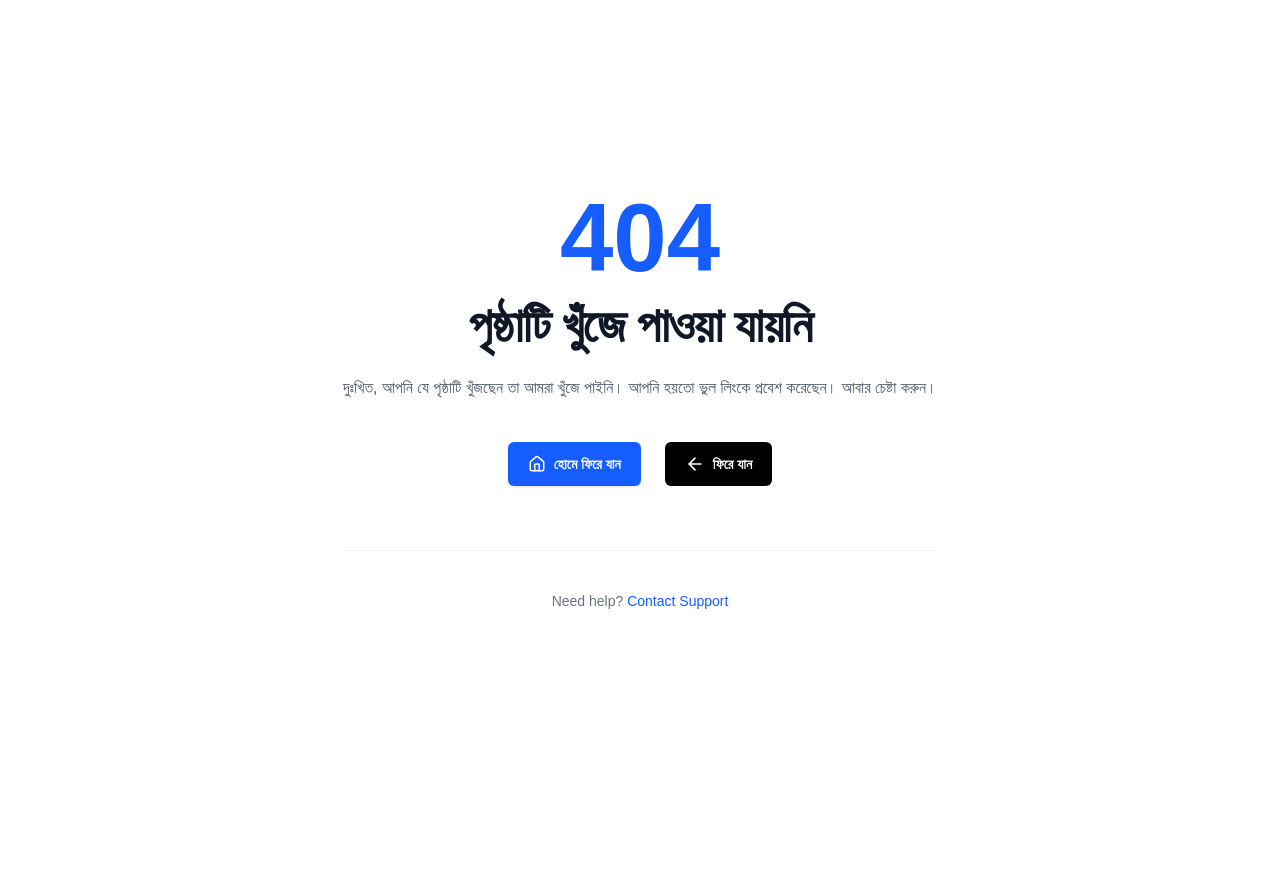
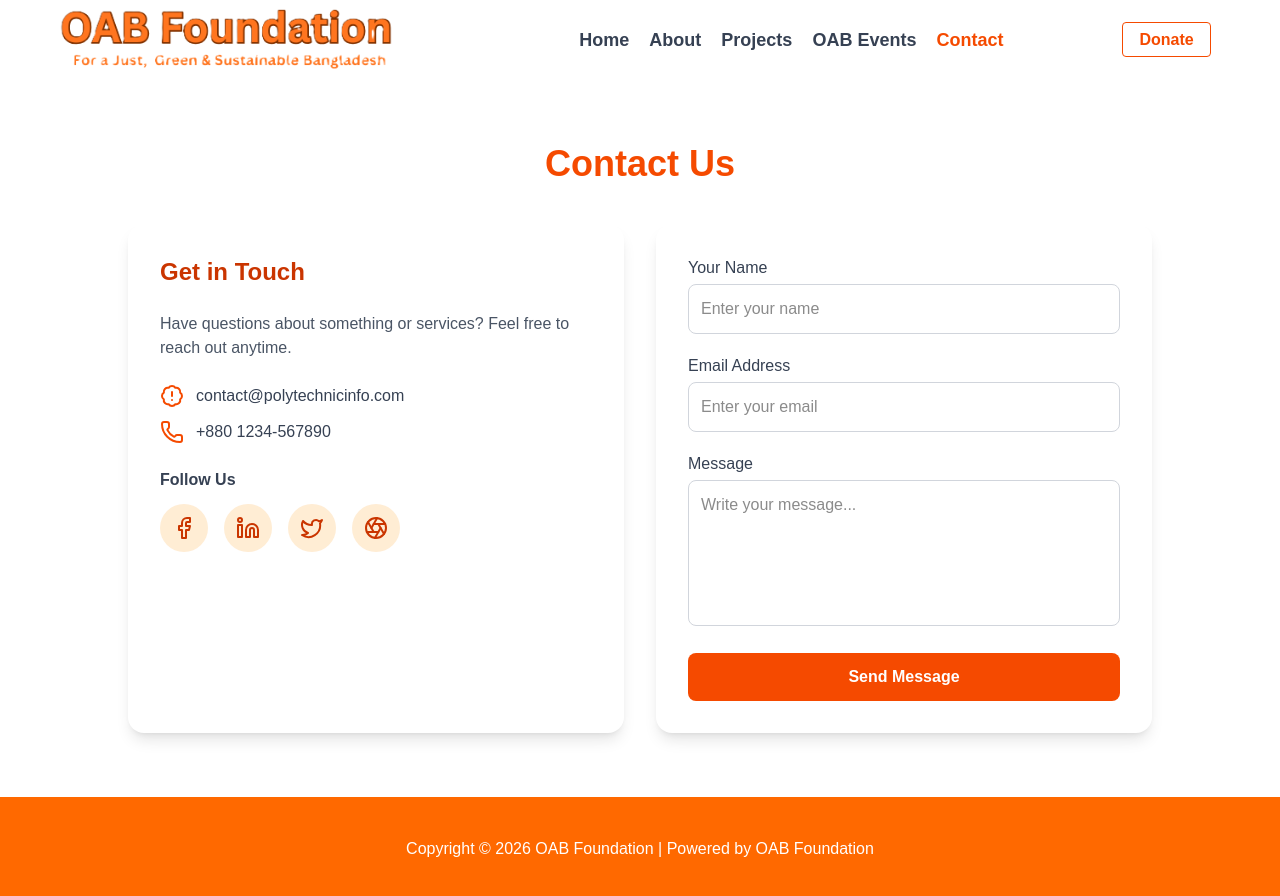
Before and after one commit to oabfoundation/oab-website, a Next.js app: page /contact in a window 1280 px wide. Before the commit this address had no page. Shown: the top 896 px of the page. Before the commit the page ends 800 px from the top, so only its background shows below. Built offline with nearby package versions, Linux system fonts and the light colour scheme.

Commit message:
make contact page

```diff
--- /dev/null
+++ b/src/app/(mainLayout)/contact/page.jsx
@@ -0,0 +1,128 @@
+import {
+  Aperture,
+  BadgeAlert,
+  Facebook,
+  Linkedin,
+  Phone,
+  Twitter,
+} from "lucide-react";
+
+const Contact = () => {
+  return (
+    <div className="min-h-[70vh]  py-16 px-4">
+      <h2 className="text-4xl font-bold text-center text-orange-600 mb-10">
+        Contact Us
+      </h2>
+
+      <div className="max-w-5xl mx-auto grid md:grid-cols-2 gap-8">
+        {/* Left: Contact Info + Social */}
+        <div className="bg-white rounded-2xl shadow-lg p-8 space-y-6">
+          <h3 className="text-2xl font-semibold text-orange-700">
+            Get in Touch
+          </h3>
+
+          <p className="text-gray-600">
+            Have questions about something or services? Feel free to reach out
+            anytime.
+          </p>
+
+          {/* Contact Info */}
+          <div className="space-y-3 text-gray-700">
+            <p className="flex items-center gap-3">
+              <BadgeAlert className="text-orange-600" />
+              contact@polytechnicinfo.com
+            </p>
+            <p className="flex items-center gap-3">
+              <Phone className="text-orange-600" />
+              +880 1234-567890
+            </p>
+          </div>
+
+          {/* Social Icons */}
+          <div>
+            <h4 className="font-semibold text-gray-700 mb-3">Follow Us</h4>
+            <div className="flex gap-4">
+              <a
+                href="#"
+                className="p-3 bg-orange-100 text-orange-700 rounded-full hover:bg-orange-600 hover:text-white transition"
+              >
+                <Facebook />
+              </a>
+              <a
+                href="#"
+                className="p-3 bg-orange-100 text-orange-700 rounded-full hover:bg-orange-600 hover:text-white transition"
+              >
+                <Linkedin />
+              </a>
+              <a
+                href="#"
+                className="p-3 bg-orange-100 text-orange-700 rounded-full hover:bg-orange-600 hover:text-white transition"
+              >
+                <Twitter />
+              </a>
+              <a
+                href="#"
+                className="p-3 bg-orange-100 text-orange-700 rounded-full hover:bg-orange-600 hover:text-white transition"
+              >
+                <Aperture />
+              </a>
+            </div>
+          </div>
+        </div>
+
+        {/* Right: Contact Form */}
+        <div className="bg-white rounded-2xl shadow-lg p-8">
+          <form className="space-y-5">
+            <div>
+              <label className="block mb-1 font-medium text-gray-700">
+                Your Name
+              </label>
+              <input
+                type="text"
+                name="name"
+                className="w-full border rounded-lg p-3 focus:ring-2 focus:ring-orange-400 outline-none  border-gray-300"
+                placeholder="Enter your name"
+                required
+              />
+            </div>
+
+            <div>
+              <label className="block mb-1 font-medium text-gray-700">
+                Email Address
+              </label>
+              <input
+                type="email"
+                name="email"
+                className="w-full border rounded-lg p-3 focus:ring-2 focus:ring-orange-400 outline-none  border-gray-300"
+                placeholder="Enter your email"
+                required
+              />
+            </div>
+
+            <div>
+              <label className="block mb-1 font-medium text-gray-700">
+                Message
+              </label>
+              <textarea
+                name="message"
+                rows="5"
+                className="w-full border rounded-lg p-3 focus:ring-2 focus:ring-orange-400 outline-none resize-none border-gray-300"
+                placeholder="Write your message..."
+                required
+              ></textarea>
+            </div>
+
+            <button
+              type="submit"
+              className="w-full bg-orange-600 hover:bg-orange-700 text-white py-3 rounded-lg font-semibold transition cursor-pointer"
+            >
+              Send Message
+            </button>
+          </form>
+        </div>
+      </div>
+    </div>
+  );
+};
+
+export default Contact;
```
